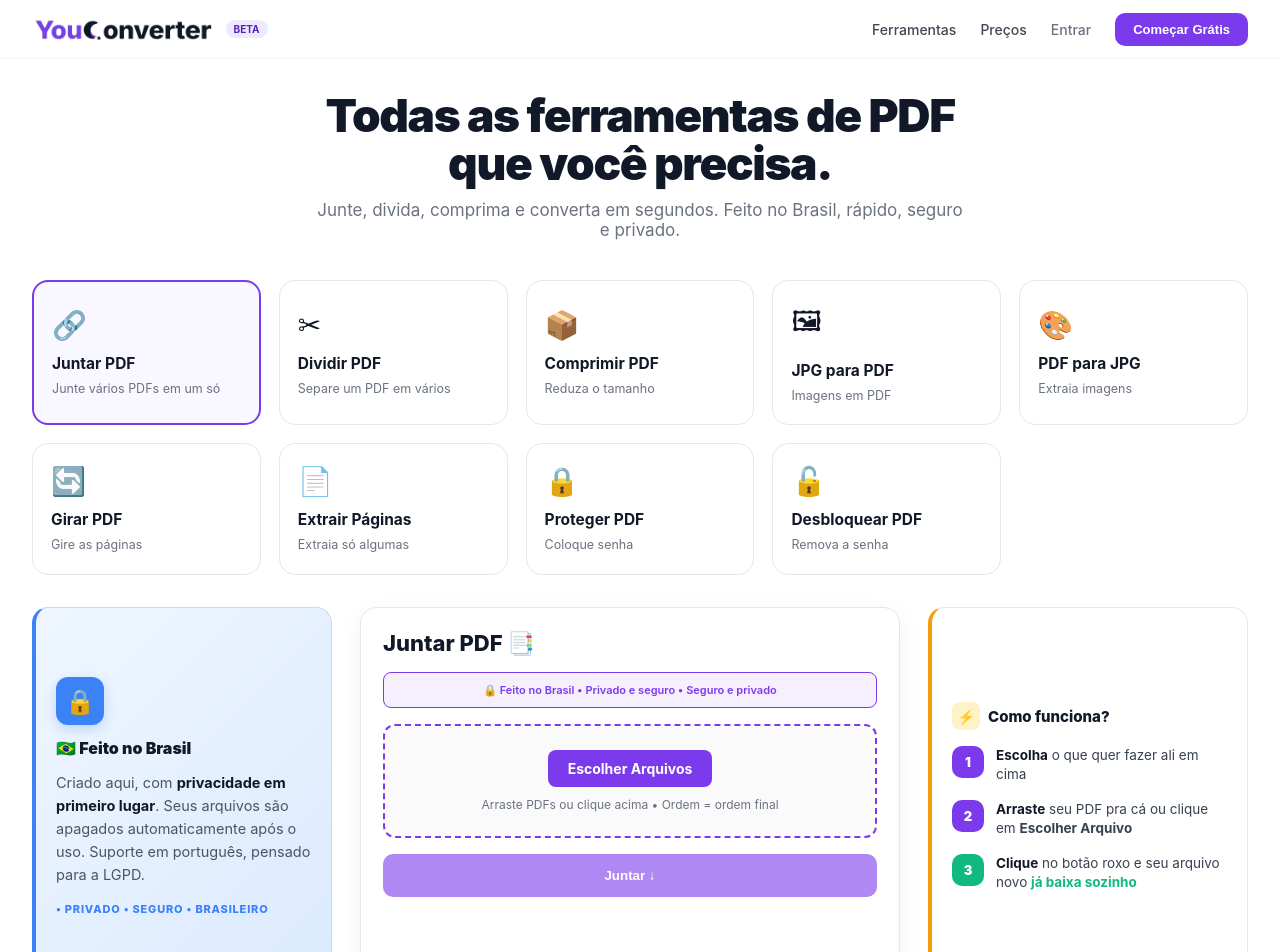
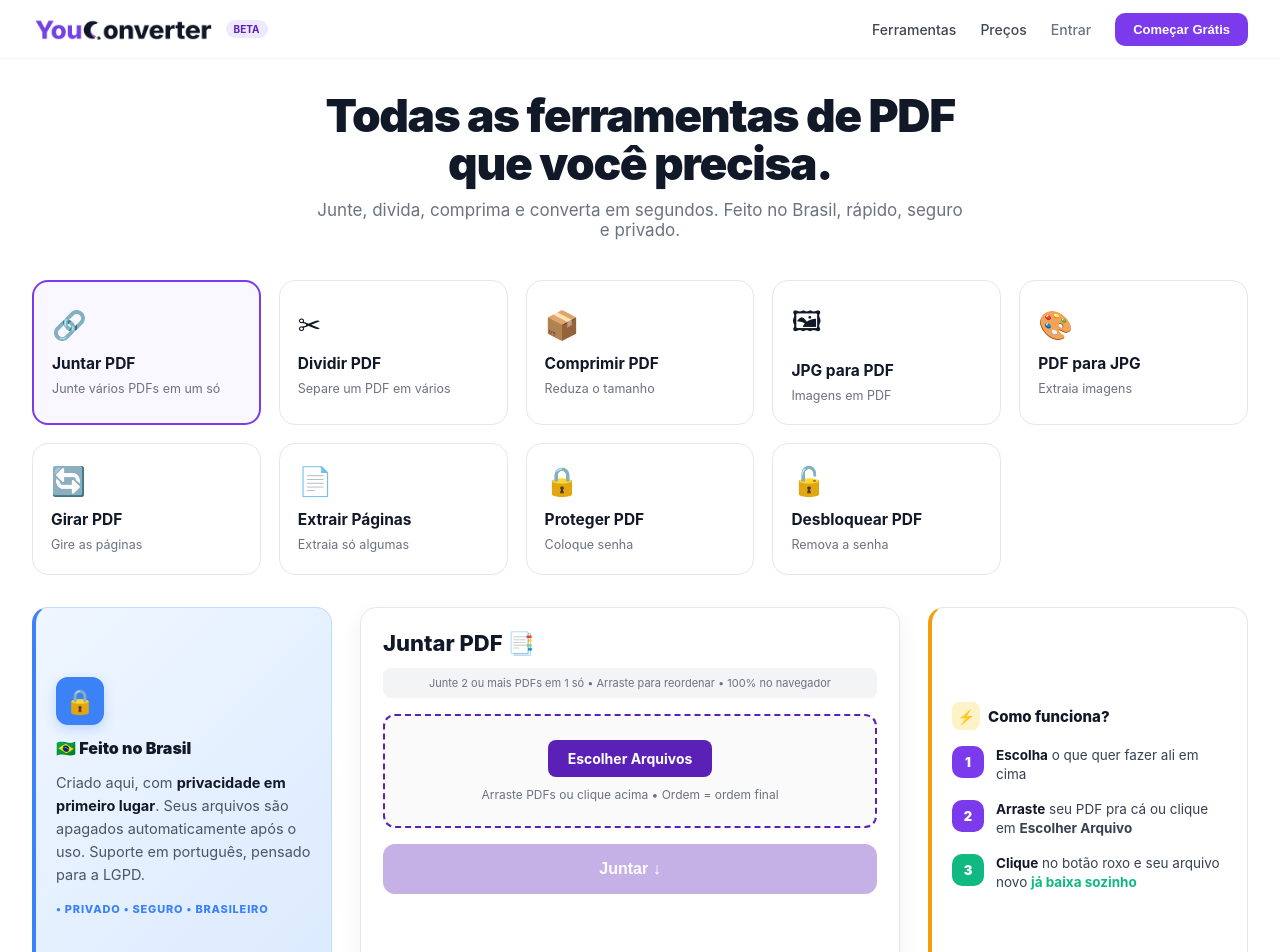
Before and after one commit to leofonsecadasilveira-boop/youconverter, a React (Vite) app in the folder frontend/: page / in a window 1280 px wide. Shown: the top 952 px of the page. Built offline with nearby package versions, Linux system fonts and the light colour scheme.

Commit message:
fix: MergeTool caixinha discreta + encoding

```diff
--- a/frontend/src/components/MergeTool.jsx
+++ b/frontend/src/components/MergeTool.jsx
@@ -5,11 +5,8 @@ import DropZone from './DropZone.jsx'
 export default function MergeTool({ isDark }) {
   const [files, setFiles] = useState([])
   const [loading, setLoading] = useState(false)
-  const PURPLE = '#7C3AED'
+  const PURPLE = '#5B21B6'
   const titleColor = isDark ? '#f3f4f6' : '#111827'
-  const descBg = isDark ? 'rgba(124, 58, 237, 0.12)' : 'rgba(124, 58, 237, 0.08)'
-  const descBorder = `1px solid ${PURPLE}`
-  const descColor = isDark ? '#c4b5fd' : PURPLE
 
   async function handleMerge() {
     if (files.length < 2) return alert('Selecione pelo menos 2 PDFs')
@@ -34,9 +31,10 @@ export default function MergeTool({ isDark }) {
 
   return (
     <div>
-      <h2 style={{fontSize:22,fontWeight:800,marginBottom:16,color:titleColor}}>Juntar PDF 📑</h2>
-      <div style={{background:descBg, border:descBorder, borderRadius:8, padding:'10px 12px', fontSize:11, color:descColor, marginBottom:16, textAlign:'center', fontWeight:600}}>
-        🔒 Feito no Brasil • Privado e seguro • Seguro e privado
+      <h2 style={{fontSize:22,fontWeight:800,marginBottom:12,color:titleColor}}>Juntar PDF 📑</h2>
+      {/* CORRIGIDO: estilo discreto igual ao seu print image_e9de6f.png + texto específico da função */}
+      <div style={{background: isDark ? '#27272a' : '#f3f4f6', borderRadius:8, padding:'8px 12px', fontSize:11, color: isDark ? '#a1a1aa' : '#6b7280', marginBottom:16, textAlign:'center'}}>
+        Junte 2 ou mais PDFs em 1 só • Arraste para reordenar • 100% no navegador
       </div>
       <div style={{border:`2px dashed ${PURPLE}`, borderRadius:12, padding:24, textAlign:'center', background: isDark ? '#1a1a1a' : '#fafafa'}}>
         <label style={{display:'inline-block', background:PURPLE, color:'#fff', padding:'10px 20px', borderRadius:8, cursor:'pointer', fontWeight:700, fontSize:14}}>Escolher Arquivos
@@ -46,13 +44,13 @@ export default function MergeTool({ isDark }) {
       </div>
       <DropZone onFiles={(f)=>setFiles(prev=>[...prev,...f])} multiple isDark={isDark} single={false} hideUI />
       {files.length>0 && <div style={{marginTop:12, display:'flex', flexDirection:'column', gap:8}}>
-        {files.map((f,i)=><div key={i} style={{background:isDark?'#2a1f4d':'#F5F3FF', border:`1px solid #7C3AED`, padding:'10px 12px', borderRadius:8, display:'flex', justifyContent:'space-between', alignItems:'center'}}>
+        {files.map((f,i)=><div key={i} style={{background:isDark?'#2a1f4d':'#F5F3FF', border:`1px solid #5B21B6`, padding:'10px 12px', borderRadius:8, display:'flex', justifyContent:'space-between', alignItems:'center'}}>
           <span style={{fontSize:12,fontWeight:600,color:isDark?'#c4b5fd':'#5B21B6', maxWidth:'85%', overflow:'hidden', textOverflow:'ellipsis', whiteSpace:'nowrap'}}>{i+1}. 📄 {f.name}</span>
           <button onClick={()=>setFiles(files.filter((_,idx)=>idx!==i))} style={{background:'transparent',border:0,color:PURPLE,fontWeight:700,cursor:'pointer'}}>X</button>
         </div>)}
         <button onClick={()=>setFiles([])} style={{fontSize:11, background:'transparent', border:0, color:isDark?'#9ca3af':'#6b7280', cursor:'pointer', textAlign:'center'}}>Limpar tudo</button>
       </div>}
-      <button onClick={handleMerge} disabled={loading||files.length<2} style={{marginTop:16,background:PURPLE,color:'#fff',border:0,padding:'14px 24px',borderRadius:10,fontWeight:800,cursor:'pointer',width:'100%',opacity:loading||files.length<2?0.6:1}}>
+      <button onClick={handleMerge} disabled={loading||files.length<2} style={{marginTop:16,background:PURPLE,color:'#fff',border:0,padding:'16px 26px',borderRadius:12,fontWeight:900,fontSize:16,cursor:'pointer',width:'100%',opacity:loading||files.length<2?0.35:1, boxShadow: loading||files.length<2?'none':'0 6px 20px rgba(91,33,182,0.5)'}}>
         {loading?'Juntando...':`Juntar ${files.length?`(${files.length} PDFs)`:''} ↓`}
       </button>
     </div>
```
